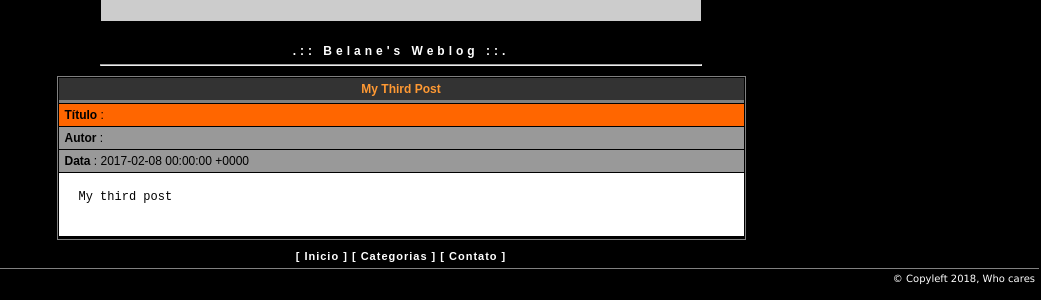
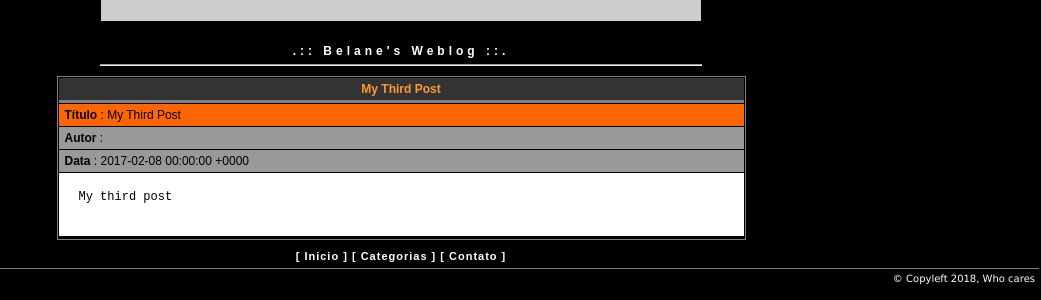
Before and after one commit to nick-belane/nick-belane.github.io, a Jekyll site: the page built from _posts/2017-02-08-my-third-post.md, in a window 1280 px wide. Shown: the part 415-715 px from the top of the page, without its empty margins (239-1280 px from the left). Built offline with Jekyll 4.4.1, drawn with Linux system fonts in a browser that asks for light colours.

Commit message:
Update default.html

```diff
--- a/_layouts/default.html
+++ b/_layouts/default.html
@@ -6,7 +6,7 @@
       <div style="border-top: 1px solid black; border-bottom: 2px solid black">
          <div class="opt" id="article">
             <strong>Título</strong>
-            : {{ page.page-title }}
+            : {{ page.title }}
          </div>
          <div class="opt-bottom">
             <strong>Autor</strong>
```
